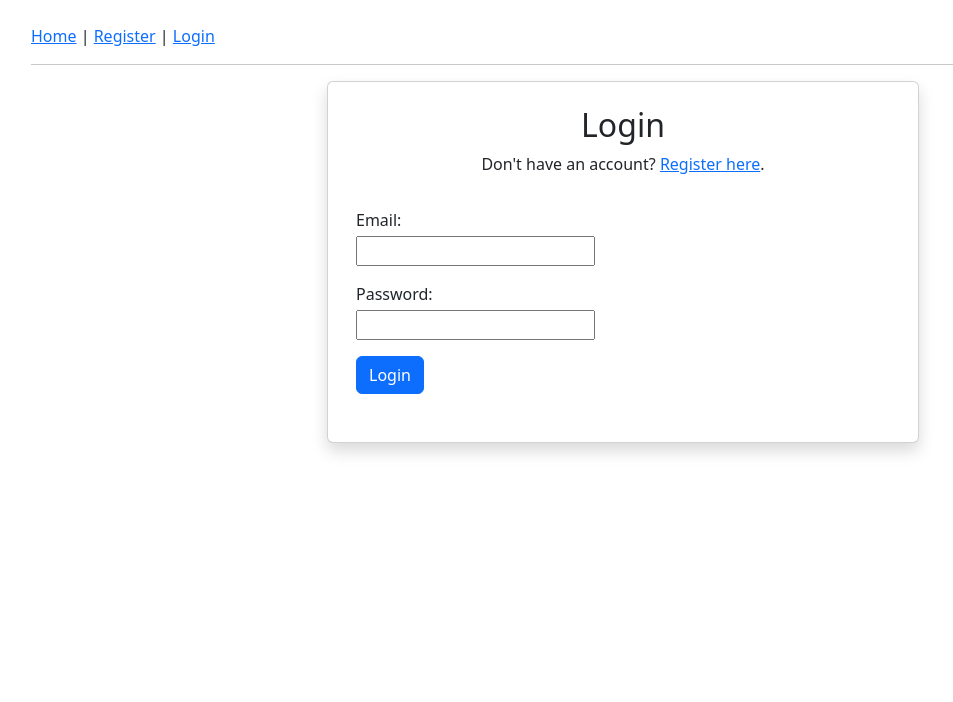
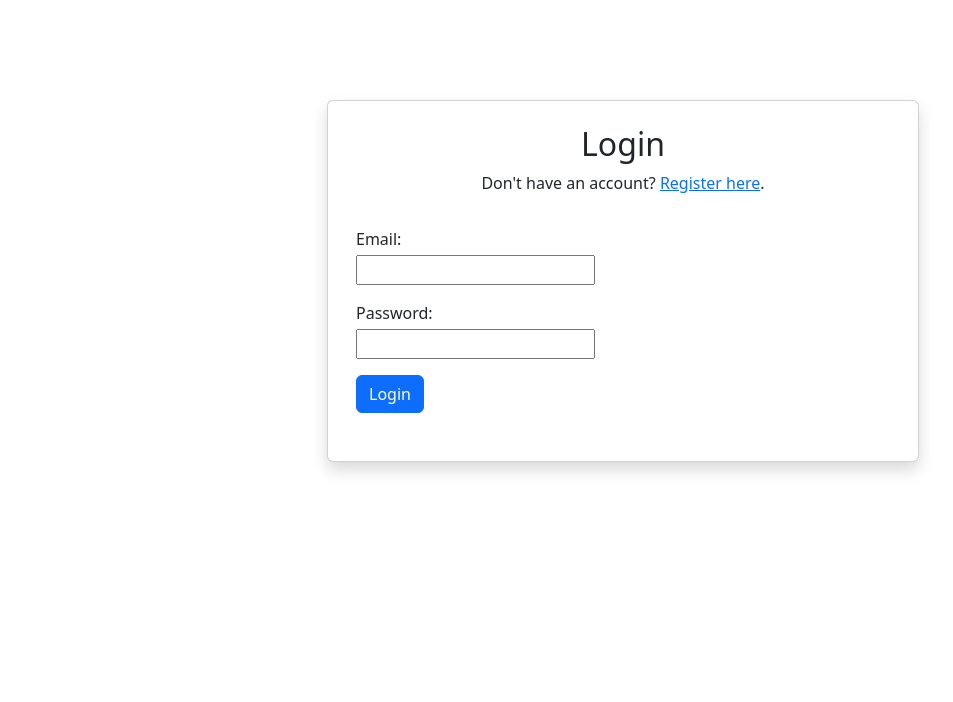
Before and after one commit to rycahayash/KI-Project, a Django app: page / in a window 1280 px wide. Shown: the top 702 px of the page, without its empty margins (17-970 px from the left). Run offline with Django 4.2, Linux system fonts and the light colour scheme.

Commit message:
edit header login, register, & home

```diff
--- a/src/account/templates/account/login.html
+++ b/src/account/templates/account/login.html
@@ -1,7 +1,7 @@
 {% extends 'base.html' %}
 
 {% block content %}
-<div class="container card w-50 mb-3 mt-3 shadow">
+<div class="container card w-50 mb-3 shadow" style="margin-top: 100px;">
     <h2 class="mt-4 text-center">Login</h2>
     <p class="text-center">Don't have an account? <a href="{% url 'register' %}">Register here</a>.</p>
     <form method="post" class="mx-3">
--- a/src/account/templates/account/register.html
+++ b/src/account/templates/account/register.html
@@ -1,7 +1,7 @@
 {% extends 'base.html' %}
 
 {% block content %}
-<div class="container card w-50 mt-3 shadow" style="margin-bottom: 150px;">
+<div class="container card w-50 mt-3 shadow" style="margin-bottom: 150px; margin-top: 50px;">
     <h2 class="mt-4 text-center">Register</h2>
     <p class="text-center">Do you have an account? <a href="{% url 'login' %}">Login here</a>.</p>
     <form method="post">
--- a/src/templates/base.html
+++ b/src/templates/base.html
@@ -6,7 +6,7 @@
     <link href="https://cdn.jsdelivr.net/npm/bootstrap@5.3.2/dist/css/bootstrap.min.css" rel="stylesheet" integrity="sha384-T3c6CoIi6uLrA9TneNEoa7RxnatzjcDSCmG1MXxSR1GAsXEV/Dwwykc2MPK8M2HN" crossorigin="anonymous">
     <title>KI Project</title>
 
-    {% if request.user.is_authenticated %}
+    <!-- {% if request.user.is_authenticated %}
         <p><a href="{% url 'home' %}">Home</a> | <a href="{% url 'logout' %}">Logout</a></p>
         <p>Hello, {{request.user.username}}</p>
     {% else %}
@@ -15,10 +15,9 @@
             <a href="{% url 'register' %}">Register</a> |
             <a href="{% url 'login' %}">Login</a>
         </p>
-    {% endif %}
+    {% endif %} -->
 </head>
 <body class="mt-4 mx-5">
-    <hr>
     {% block content %}
 
     {% endblock content %}
```
